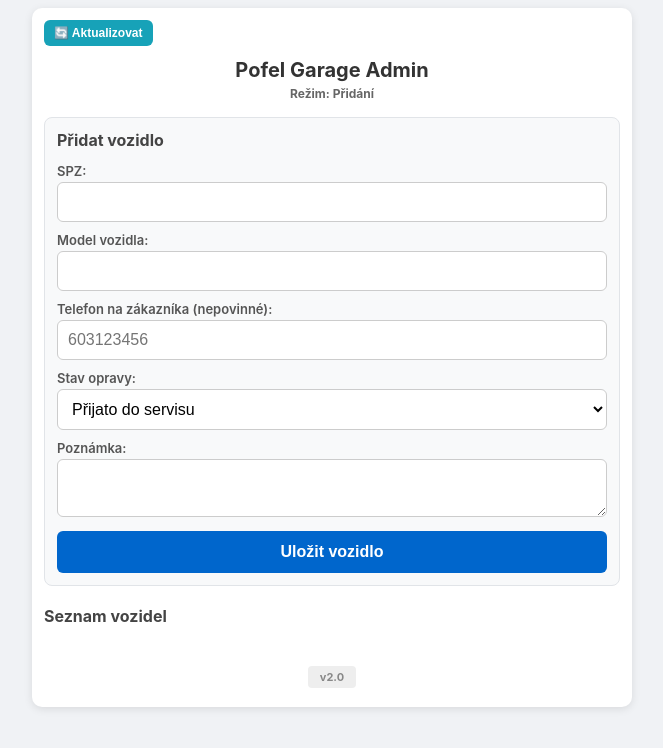
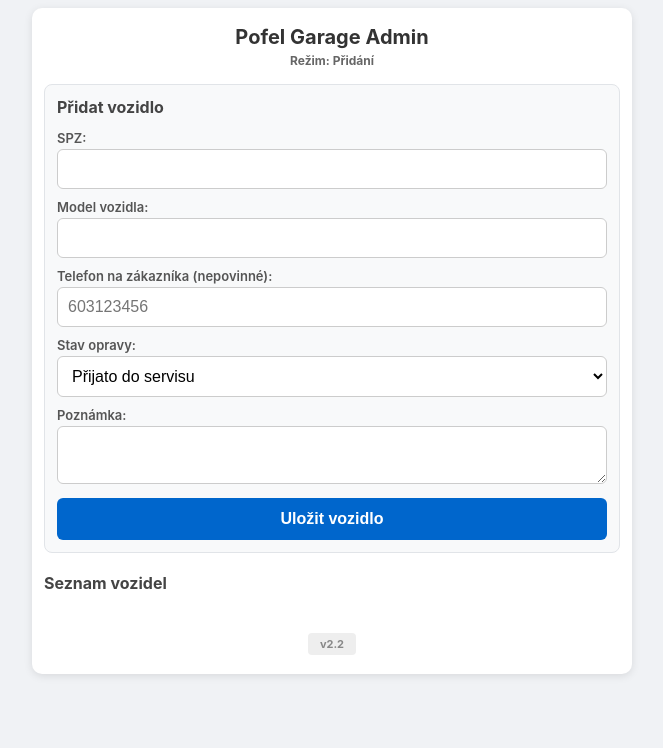
Before and after one commit to weeedeee227-prog/RZ, a website: page admin.html in a window 1280 px wide. Shown: the whole page, without its empty margins (308-971 px from the left). Drawn offline with Linux system fonts and the light colour scheme; no server answers.

Commit message:
Finadni verze v2.2 bez tlacitka aktualizace a s opravenou editaci

```diff
--- a/admin.html
+++ b/admin.html
@@ -38,9 +38,6 @@
         .btn-action { padding: 10px; font-size: 14px; border-radius: 6px; border: none; font-weight: bold; flex: 1; cursor: pointer; }
         .btn-edit { background: #ffc107; color: #000; }
         .btn-delete { background: #dc3545; color: #fff; }
-        .top-nav { display: flex; justify-content: flex-start; align-items: center; margin-bottom: 12px; }
-        .nav-btn { background: #6c757d; color: white; text-decoration: none; padding: 6px 10px; border-radius: 6px; font-size: 12px; border: none; cursor: pointer; font-weight: bold; }
-        .update-btn { background: #17a2b8; }
 
         #notifyModal { display: none; position: fixed; top: 0; left: 0; width: 100%; height: 100%; background: rgba(0,0,0,0.6); z-index: 9999; align-items: center; justify-content: center; }
         .modal-content { background: white; padding: 20px; border-radius: 12px; width: 90%; max-width: 350px; text-align: center; }
@@ -49,11 +46,7 @@
 <body>
 
 <div class="container">
-    <div class="top-nav">
-        <button onclick="forceUpdateApp()" class="nav-btn update-btn">🔄 Aktualizovat</button>
-    </div>
-
-    <div style="text-align: center; margin-bottom: 15px;">
+    <div style="text-align: center; margin-bottom: 15px; margin-top: 5px;">
         <h1 style="margin: 0; font-size: 20px;">Pofel Garage Admin</h1>
         <span id="formModeIndicator" style="font-size: 12px; color: #666; font-weight: bold;">Režim: Přidání</span>
     </div>
@@ -94,7 +87,7 @@
     <div id="carListContainer" class="car-list"></div>
 
     <div style="text-align: center; margin-top: 25px; margin-bottom: 10px;">
-        <span style="font-size: 11px; color: #888; background: #eee; padding: 4px 12px; border-radius: 4px; font-weight: bold;">v2.0</span>
+        <span style="font-size: 11px; color: #888; background: #eee; padding: 4px 12px; border-radius: 4px; font-weight: bold;">v2.2</span>
     </div>
 </div>
 
@@ -109,15 +102,6 @@
 </div>
 
 <script>
-    function forceUpdateApp() {
-        if ('serviceWorker' in navigator) {
-            navigator.serviceWorker.getRegistrations().then(registrations => {
-                for (let reg of registrations) { reg.unregister(); }
-            });
-        }
-        window.location.reload();
-    }
-
     function formatPhoneNumber(rawPhone) {
         if (!rawPhone) return '';
         let cleaned = rawPhone.replace(/\s+/g, '').trim();
@@ -149,8 +133,8 @@
                 cars.forEach(car => {
                     const safeModel = (car.model || '').replace(/'/g, "\\'");
                     const safeNote = (car.note || '').replace(/'/g, "\\'").replace(/\n/g, ' ');
-                    const rawPhoneVal = car.phone || '';
-                    const safePhone = rawPhoneVal.replace(/'/g, "\\'");
+                    const rawPhone = car.phone ? String(car.phone) : '';
+                    const safePhone = rawPhone.replace(/'/g, "\\'");
 
                     container.innerHTML += `
                         <div class="car-card" id="card-${car.id}">
@@ -160,7 +144,7 @@
                             </div>
                             <div class="car-body">
                                 <div class="car-row"><strong>Stav:</strong> <span style="color:#0066cc;">${car.status}</span></div>
-                                <div class="car-row"><strong>Telefon:</strong> ${rawPhoneVal ? `<a href="tel:${rawPhoneVal}">${rawPhoneVal}</a>` : '-'}</div>
+                                <div class="car-row"><strong>Telefon:</strong> ${rawPhone ? `<a href="tel:${rawPhone}">${rawPhone}</a>` : '-'}</div>
                                 <div class="car-row"><strong>Poznámka:</strong> ${car.note || '-'}</div>
                                 <div class="car-meta">
                                     <div>Zapsal: <strong>${car.created_by || '-'}</strong></div>
```
